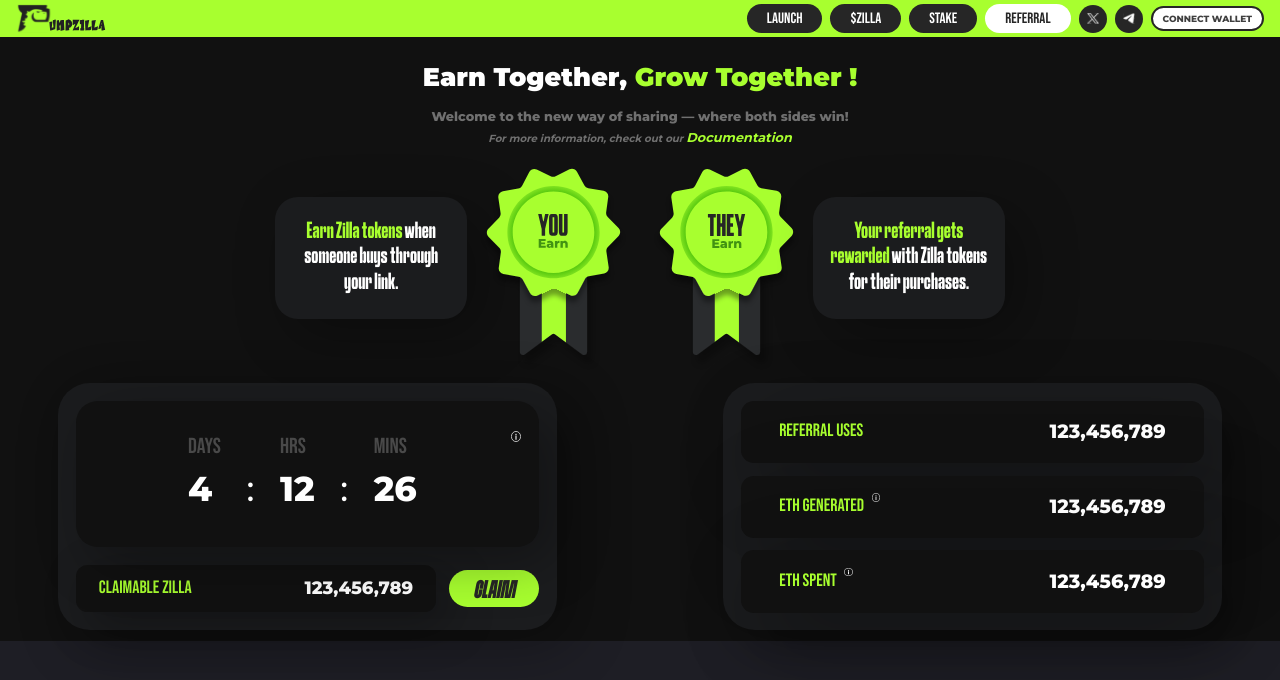
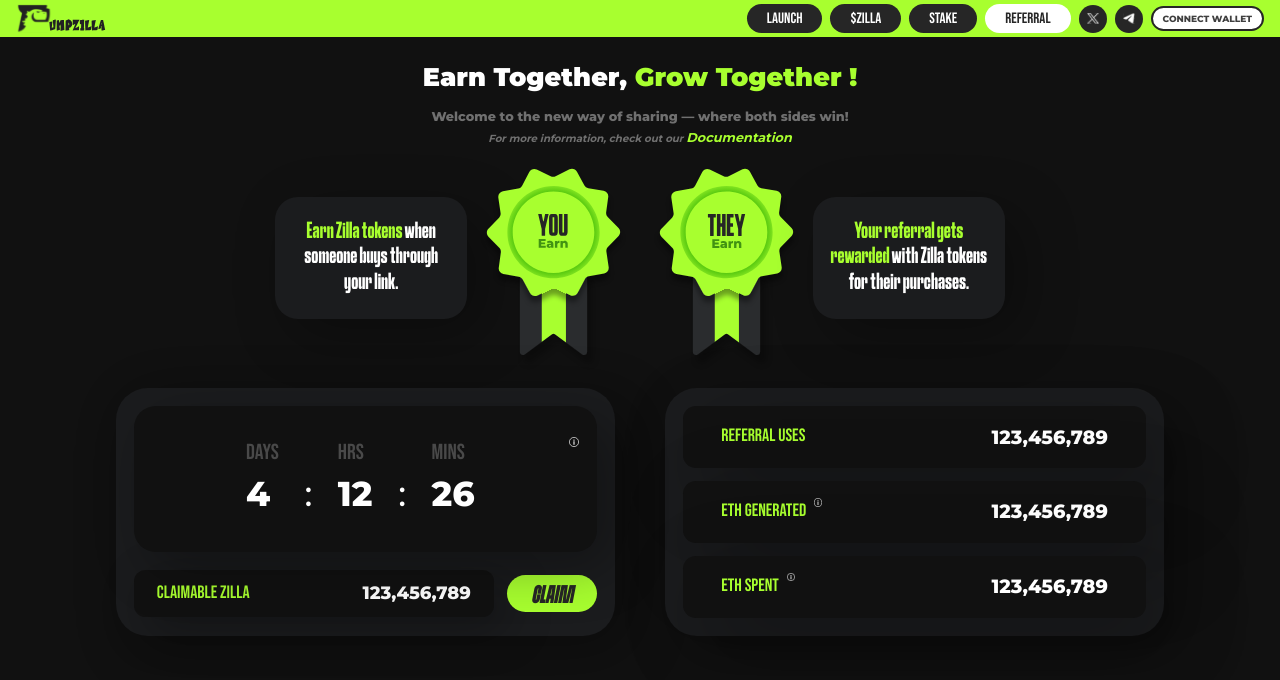
Before and after one commit to vizeerr/zilla, a Next.js app: page /referral in a window 1280 px wide. Shown: the top 680 px of the page. Built offline with nearby package versions, Linux system fonts and the light colour scheme.

Commit message:
changes before the referral page v3.6

```diff
--- a/src/app/layout.js
+++ b/src/app/layout.js
@@ -25,7 +25,7 @@
 export default function RootLayout({ children }) {
   return (
     <html lang="en">
-      <body className={`${bebasneue.variable}`}>
+      <body className={`${bebasneue.variable} bg-[#111111]`}>
         <TopNavbar/>
         {children}
         <Toaster
--- a/src/components/CardGrid.jsx
+++ b/src/components/CardGrid.jsx
@@ -16,7 +16,7 @@
     },[])
 
     return (
-        <div className="flex flex-wrap 2xl:gap-[53px] md:gap-[20px] gap-[13px] mt-5 justify-center">
+        <div className="bg-[#1E1E25] flex flex-wrap 2xl:gap-[53px] md:gap-[20px] gap-[13px] pt-5 justify-center">
 
             {allTokens.map((data, index) => (
                 <Card key={index} data={data} />
--- a/src/components/LaunchForm.jsx
+++ b/src/components/LaunchForm.jsx
@@ -17,7 +17,7 @@
 
       {/* <LaunchFooter/> */}
 
-        <div className='bg-[#222227] font-montserrat w-[38vw] p-[2vw] rounded-[45px] shadow-[26px_25px_51.4px_0px_#00000040] mx-auto my-[0.95vw] '>
+        <div className='bg-[#222227] font-montserrat w-[38vw] p-[2vw] rounded-[2.3vw] shadow-[26px_25px_51.4px_0px_#00000040] mx-auto my-[0.95vw] '>
           <div className='flex justify-between gap-[2.5vw]'>
             <div className='w-full'>
               <div>
@@ -73,10 +73,10 @@
                   <p className='font-bebasneue font-[400] ms-[0.7vw] w-[10vw] text-[1vw] text-white  '>USER BALANCE : <span className='text-primary'>0 ETH</span></p>
                 </div>
               </div>
-              <div className='w-full flex justify-center mt-[1.5vw]'>
+              <div className='w-full flex justify-center mt-[1.7vw]'>
                 <button className='anim border-0 bg-primary shadow-[0px_4px_4px_0px_#00000040] text-[#38383F] mx-auto round font-[500] text-[2vw] w-[9vw] leading-[2.2vw] pt-[0.4vw] rounded-full'>LAUNCH</button>
               </div>
-              <p className="text-[1vw] font-montserrat font-[800] text-white text-center mt-[1.5vw]">Receive <span className='text-primary'>0.1 ETH</span> when your <span className='text-primary'>token completes its bonding curve</span></p>
+              <p className="text-[0.9vw] font-montserrat font-[800] text-white text-center mt-[0.9vw]">Receive <span className='text-primary'>0.1 ETH</span> when your <span className='text-primary'>token completes its bonding curve</span></p>
         </div>
 
       </div>
--- a/src/components/Pagination.jsx
+++ b/src/components/Pagination.jsx
@@ -3,7 +3,7 @@
 
 const Pagination = () => {
     return (
-        <div className="flex justify-center my-8">
+        <div className="flex justify-center py-8 bg-[#1E1E25]">
             <button className="text-sec font-montserrat font-[800] sm:text-[22px] text-[10px] bg-primary rounded-full px-6 py-2 ">Load More</button>
         </div>
     );
--- a/src/components/ReferalBody.jsx
+++ b/src/components/ReferalBody.jsx
@@ -43,9 +43,9 @@
     setTargetDay(e.target.value);
   };
   return (
-    <div className='flex justify-center gap-[3.9vw] mt-[1vw] sm:flex-row flex-col'>
+    <div className='flex justify-center gap-[3.9vw] mt-[1.4vw] sm:flex-row flex-col'>
 
-      <div className='bg-[#1B1C1E] sm:rounded-[2.5vw] rounded-[5vw] shadow-[16.21px_16.21px_56.21px_0px_#0000004F] sm:w-[39vw] w-[95%] sm:mx-none mx-auto sm:p-[1.4vw] p-[4.2vw]'>
+      <div className='bg-[#1B1C1E] sm:rounded-[2.5vw] rounded-[5vw] shadow-[16.21px_16.21px_56.21px_0px_#0000004F] sm:w-[39vw] w-[95%] sm:mx-0 mx-auto sm:p-[1.4vw] p-[4.2vw]'>
         <motion.div
           key="1"
           initial={{ rotateX: 0 }}
@@ -92,7 +92,7 @@
         </div>
       </div>
 
-      <div className='bg-[#1B1C1E] sm:rounded-[2.5vw] rounded-[5vw] shadow-[16.21px_16.21px_56.21px_0px_#0000004F] sm:w-[39vw] w-[95%] sm:mx-none mx-auto sm:p-[1.4vw] p-[4.2vw] flex flex-col sm:gap-[1vw] gap-[3vw]'>
+      <div className='bg-[#1B1C1E] sm:rounded-[2.5vw] rounded-[5vw] shadow-[16.21px_16.21px_56.21px_0px_#0000004F] sm:w-[39vw] w-[95%] sm:mx-0 mx-auto sm:p-[1.4vw] p-[4.2vw] flex flex-col sm:gap-[1vw] gap-[3vw]'>
         <div className='bg-[#111111] shadow-[23.71px_23.71px_82.18px_0px_#0000004F] sm:rounded-[1vw]  rounded-[3vw] w-full sm:py-[1.3vw] py-[2.6vw] sm:px-[3vw] px-[7.2vw] flex justify-between items-center'>
           <div className='flex items-start gap-[0.4vw]'>
               <p className='font-bebasneue text-primary sm:text-[1.4vw] text-[4.3vw] '>referral uses </p>
```
